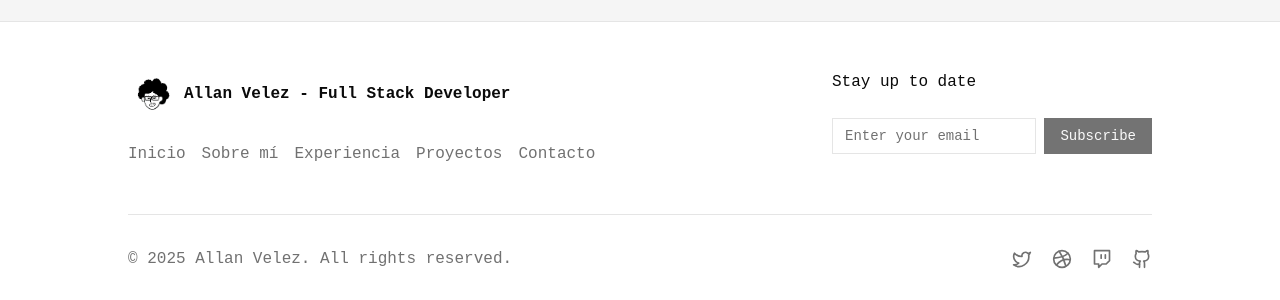
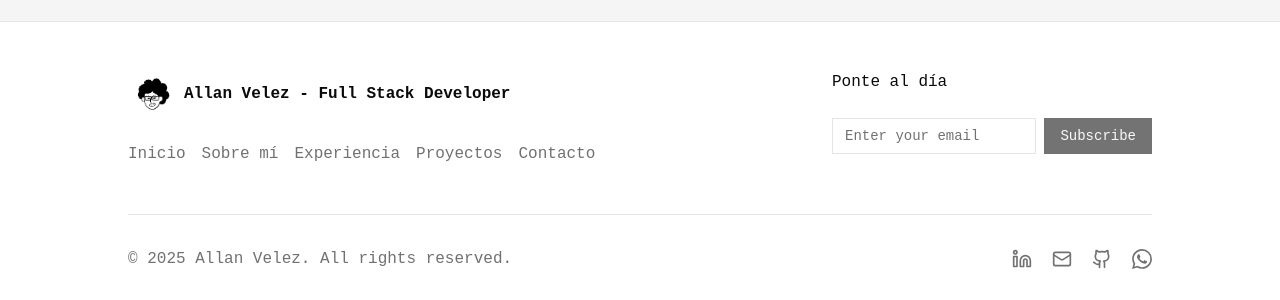
Before and after one commit to scriptvg/Portafolio-Web, a React (Vite) app: page /about-me in a window 1280 px wide. Shown: the part 779-1079 px from the top of the page. Built offline with nearby package versions, Linux system fonts and the light colour scheme.

Commit message:
fix footer

```diff
--- a/src/layout/Footer.jsx
+++ b/src/layout/Footer.jsx
@@ -11,6 +11,7 @@ import { TwitterIcon } from 'lucide-react'
 import { DribbbleIcon } from 'lucide-react'
 import { GithubIcon } from 'lucide-react'
 import { TwitchIcon } from 'lucide-react'
+import { SiWhatsapp } from 'react-icons/si'
 
 const footerLinks = [
   {
@@ -67,7 +68,7 @@ function Footer() {
 
             {/* Subscribe Newsletter */}
             <div className="max-w-xs w-full">
-              <h6 className="font-medium">Stay up to date</h6>
+              <h6 className="font-medium">Ponte al día</h6>
               <form className="mt-6 flex items-center gap-2">
                 <Input type="email" placeholder="Enter your email" />
                 <Button>Subscribe</Button>
@@ -87,16 +88,16 @@ function Footer() {
 
             <div className="flex items-center gap-5 text-muted-foreground">
               <Link href="#" target="_blank">
-                <TwitterIcon className="h-5 w-5" />
+                <Linkedin className="h-5 w-5" />
               </Link>
               <Link href="#" target="_blank">
-                <DribbbleIcon className="h-5 w-5" />
-              </Link>
-              <Link href="#" target="_blank">
-                <TwitchIcon className="h-5 w-5" />
+                <Mail className="h-5 w-5" />
               </Link>
               <Link href="#" target="_blank">
                 <GithubIcon className="h-5 w-5" />
+              </Link>
+              <Link href="#" target="_blank">
+                <SiWhatsapp className="h-5 w-5" />
               </Link>
             </div>
           </div>
```
